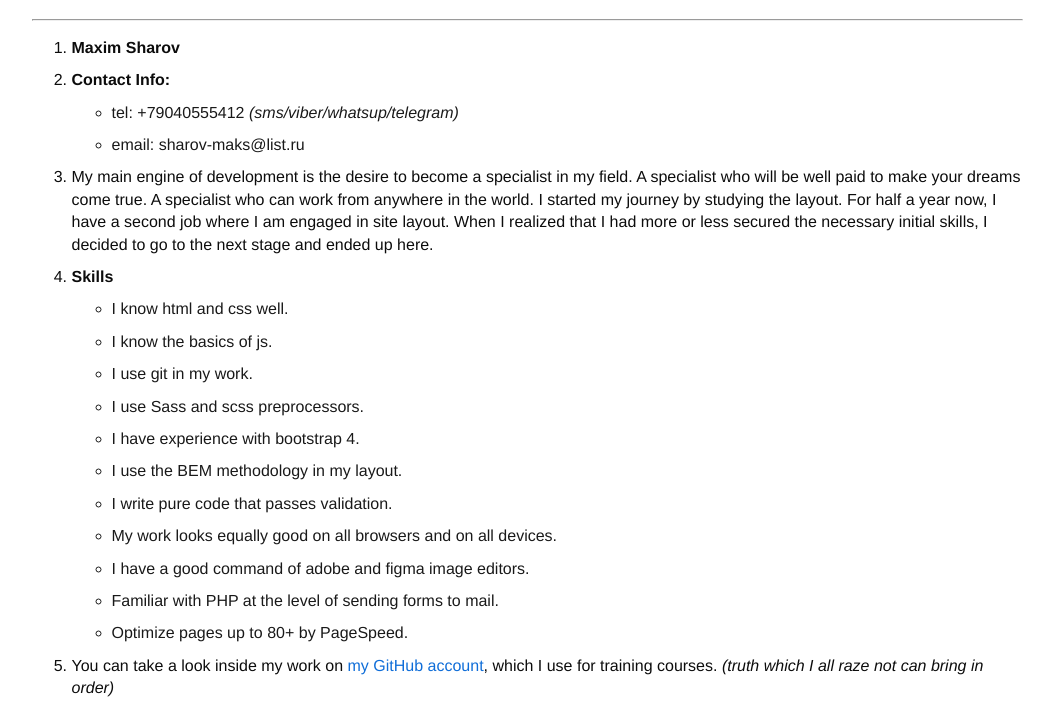
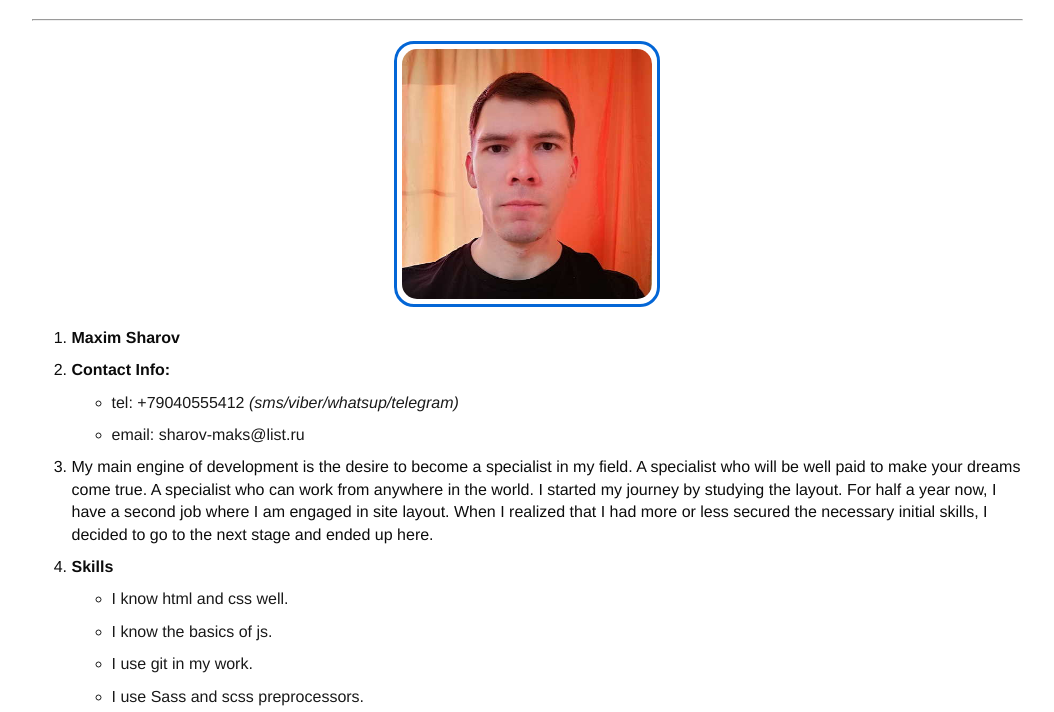
Before and after one commit to makaron710/rsschool-cv.bak_1, a plain HTML site: page index.html in a window 1280 px wide. Shown: the part 61-773 px from the top of the page, without its empty margins (113-1167 px from the left). Drawn offline with Linux system fonts and the light colour scheme.

Commit message:
feat: add photo

```diff
--- a/index.html
+++ b/index.html
@@ -10,6 +10,9 @@
   <body>
     <h1>Resume</h1>
     <hr>
+    <div class="photo-wrapper">
+      <img src="images/me.jpg" alt="my-photo" class="photo">
+    </div>
     <ol>
       <li>
         <b>Maxim Sharov</b>
--- a/style.css
+++ b/style.css
@@ -6,6 +6,19 @@ body {
 }
 h1 {
   color: #6470e0;
+}
+.photo-wrapper {
+  display: block;
+  margin: 20px auto;
+  padding: 5px;
+  width: 250px;
+  height: 250px;
+  border: 3px solid #0366d6;
+  border-radius: 20px;
+}
+.photo {
+  width: 100%;
+  border-radius: 15px;
 }
 ol li {
   margin-bottom: 10px;
```
Also changed, not shown: images/me.jpg (added).
